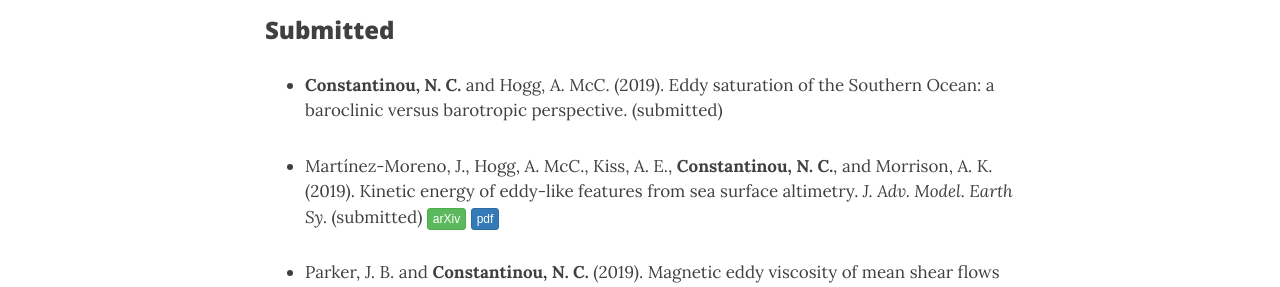
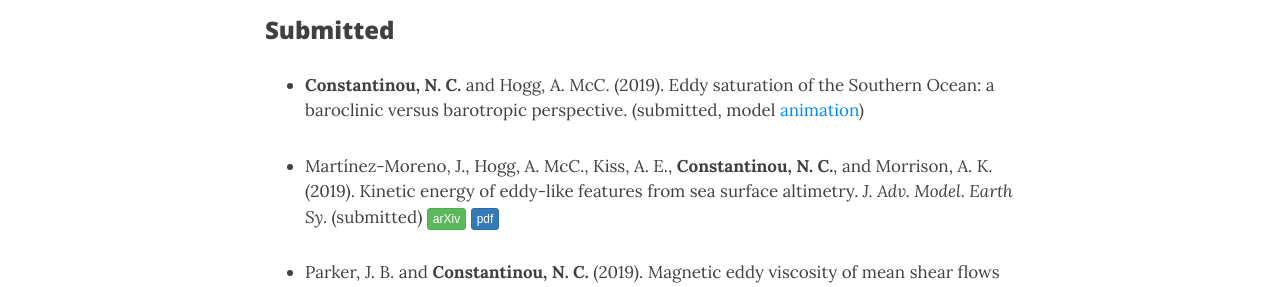
Before and after one commit to navidcy/navidcy.github.io, a Jekyll site: the page built from publications.md, in a window 1280 px wide and 900 px high. Shown: the part 289-576 px from the top of the window. Built offline with Jekyll 4.4.1, drawn with Linux system fonts in a browser that asks for light colours; nearby versions of some CDN libraries; comment, search, counter and statistics services are not loaded.

Commit message:
adds twolayer-mom6 animation

```diff
--- a/publications.md
+++ b/publications.md
@@ -13,7 +13,7 @@
 - Rocha, C. B., Bossy, T., **Constantinou, N. C.**, Llewellyn Smith, S. G., and  Young, W. R. (2019). The heat flux of horizontal convection: definition of the Nusselt number. _J. Fluid Mech._ (submitted) [<span class="btn btn-success btn-xs{{end}}" style="font-family:sans-serif;">arXiv</span>][arXiv:1906.01929]{:target="_blank"} [<span class="btn btn-primary btn-xs{{end}}" style="font-family:sans-serif;">pdf</span>][TrackEddies-SSH]
 -->
 
-- **Constantinou, N. C.** and  Hogg, A. McC. (2019). Eddy saturation of the Southern Ocean: a baroclinic versus barotropic perspective. (submitted) <!--[<span class="btn btn-success btn-xs{{end}}" style="font-family:sans-serif;">arXiv</span>][arXiv:1906.01929]{:target="_blank"} [<span class="btn btn-primary btn-xs{{end}}" style="font-family:sans-serif;">pdf</span>][eddysaturation-BC-BT] -->
+- **Constantinou, N. C.** and  Hogg, A. McC. (2019). Eddy saturation of the Southern Ocean: a baroclinic versus barotropic perspective. (submitted, model [animation][twolayer-mom6-movie]) <!--[<span class="btn btn-success btn-xs{{end}}" style="font-family:sans-serif;">arXiv</span>][arXiv:1906.01929]{:target="_blank"} [<span class="btn btn-primary btn-xs{{end}}" style="font-family:sans-serif;">pdf</span>][eddysaturation-BC-BT] -->
 
 
 - Martínez-Moreno, J., Hogg, A. McC., Kiss, A. E., **Constantinou, N. C.**, and Morrison, A. K. (2019). Kinetic energy of eddy-like features from sea surface altimetry. _J. Adv. Model. Earth Sy._ (submitted) [<span class="btn btn-success btn-xs{{end}}" style="font-family:sans-serif;">arXiv</span>][arXiv:1906.01929]{:target="_blank"} [<span class="btn btn-primary btn-xs{{end}}" style="font-family:sans-serif;">pdf</span>][TrackEddies-SSH]
```
Also changed, not shown: other parts of publications.md (+1 -0 lines).
